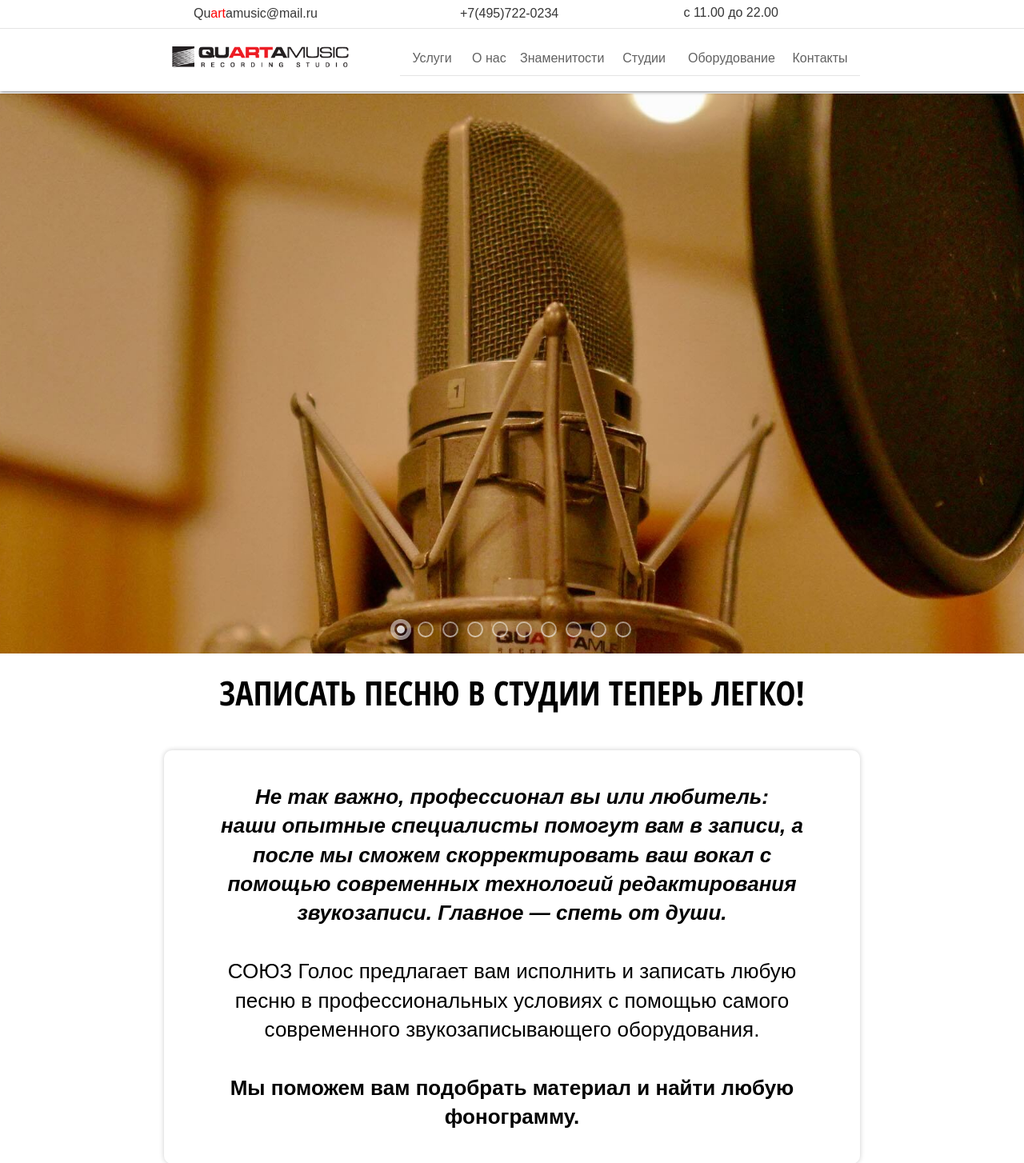
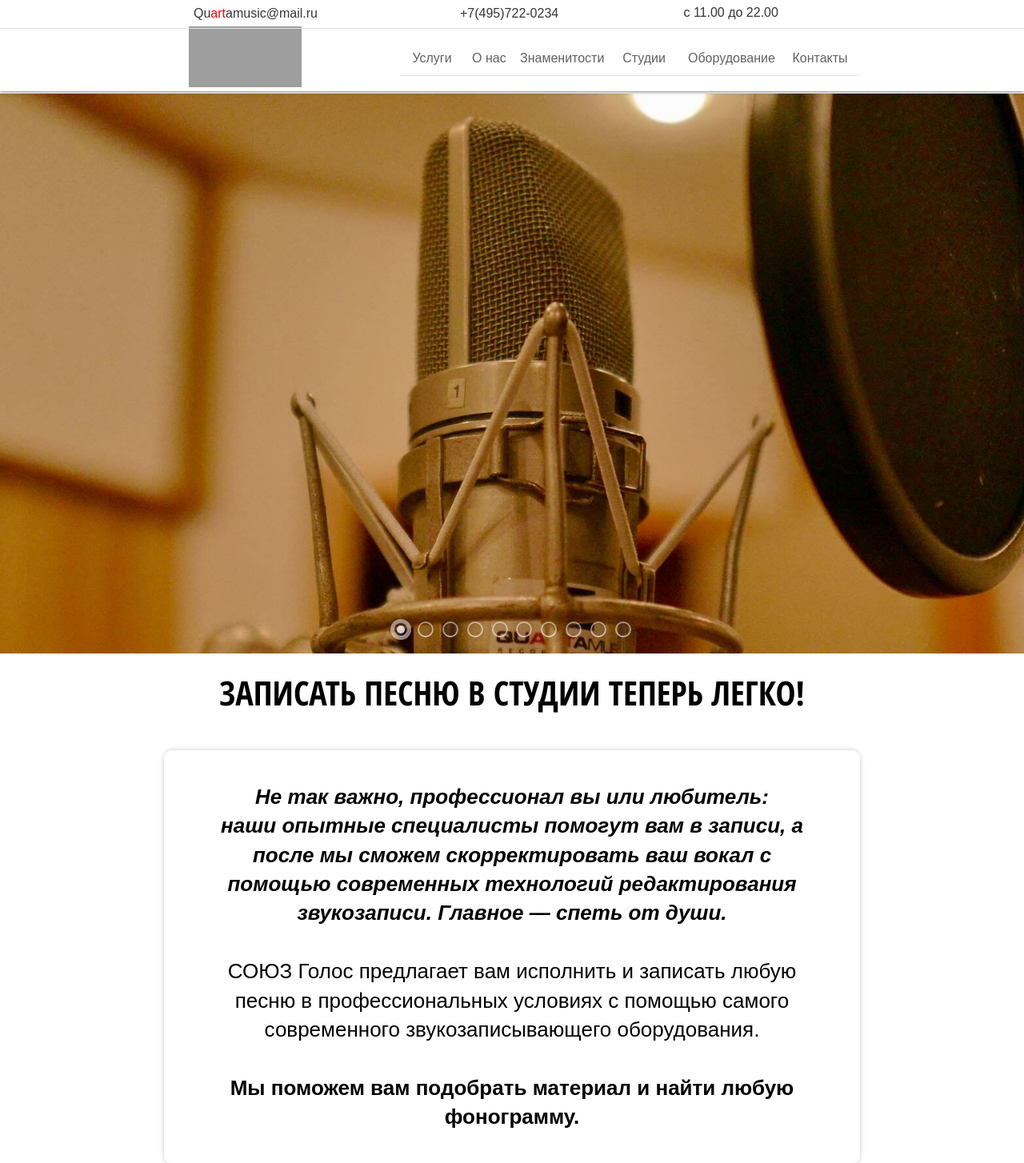
Before and after one commit to GoldGem/OchumelieRuchki, a PHP site: page / in a window 1280 px wide. Shown: the top 1454 px of the page at 80% size. Run offline with PHP 8.4, Linux system fonts and the light colour scheme; some libraries are stand-ins or nearby versions; some web fonts are replaced; grey boxes are pictures that could not be loaded.

Commit message:
add new logo

```diff
--- a/index.php
+++ b/index.php
@@ -1586,18 +1586,18 @@ $(document).ready(function () {
         <div style="width: 221px; height: 76px;left: 45px;" class="ImageButton_1" data-state="supports_opacity transition_fade   " id="i0p6st1t">
             <a href="#" onclick="return up()" target="_self" data-keep-roots="true" data-anchor="c1ruo" title="" style="width:221px;height:76px" id="i0p6st1tlink" class="ImageButton_1link">
                 <div class="ImageButton_1_correct-positioning">
-                    <wix-image style="width:221px;height:76px;top:0;left:20px" data-has-bg-scroll-effect="" data-image-info="{&quot;imageData&quot;:{&quot;alt&quot;:&quot;&quot;,&quot;type&quot;:&quot;Image&quot;,&quot;id&quot;:&quot;c_defaultImage10mm&quot;,&quot;metaData&quot;:{&quot;pageId&quot;:&quot;masterPage&quot;,&quot;isPreset&quot;:false,&quot;schemaVersion&quot;:&quot;2.0&quot;,&quot;isHidden&quot;:false},&quot;title&quot;:&quot;studiovoice_final.ai.png&quot;,&quot;uri&quot;:&quot;94c4c8_c2b5dc1c4ac8486bbb43c3aba37596f5.png&quot;,&quot;description&quot;:&quot;&quot;,&quot;width&quot;:1759,&quot;height&quot;:1007,&quot;displayMode&quot;:&quot;full&quot;},&quot;containerId&quot;:&quot;i0p6st1t&quot;,&quot;displayMode&quot;:&quot;full&quot;}" id="i0p6st1tdefaultImage" class="ImageButton_1defaultImage" data-src="https://static.wixstatic.com/media/94c4c8_c2b5dc1c4ac8486bbb43c3aba37596f5.png/v1/fill/w_133,h_76,al_c,usm_0.66_1.00_0.01/94c4c8_c2b5dc1c4ac8486bbb43c3aba37596f5.png" data-is-svg="false">
-                        <img id="i0p6st1tdefaultImageimage" style="object-position:50% 50%;width:221px;height:76px;object-fit:contain" alt="" data-type="image" itemprop="image" src="Studio_voice/94c4c8_c2b5dc1c4ac8486bbb43c3aba37596f5.png">
+                    <wix-image style="width:221px;height:76px;top:0;left:20px" data-has-bg-scroll-effect="" data-image-info="{&quot;imageData&quot;:{&quot;alt&quot;:&quot;&quot;,&quot;type&quot;:&quot;Image&quot;,&quot;id&quot;:&quot;c_defaultImage10mm&quot;,&quot;metaData&quot;:{&quot;pageId&quot;:&quot;masterPage&quot;,&quot;isPreset&quot;:false,&quot;schemaVersion&quot;:&quot;2.0&quot;,&quot;isHidden&quot;:false},&quot;title&quot;:&quot;studiovoice_final.ai.png&quot;,&quot;uri&quot;:&quot;souz_golos1.svg&quot;,&quot;description&quot;:&quot;&quot;,&quot;width&quot;:1759,&quot;height&quot;:1007,&quot;displayMode&quot;:&quot;full&quot;},&quot;containerId&quot;:&quot;i0p6st1t&quot;,&quot;displayMode&quot;:&quot;full&quot;}" id="i0p6st1tdefaultImage" class="ImageButton_1defaultImage" data-is-svg="true">
+                        <img id="i0p6st1tdefaultImageimage" style="object-position:10% 10%;width:351px;height:106px;object-fit:contain" alt="" data-type="image" itemprop="image" src="img/souz_golos1.svg">
                     </wix-image>
                 </div>
                 <div class="ImageButton_1_correct-positioning">
-                    <wix-image style="width:221px;height:76px;top:0;left:0" data-has-bg-scroll-effect="" data-image-info="{&quot;imageData&quot;:{&quot;alt&quot;:&quot;&quot;,&quot;type&quot;:&quot;Image&quot;,&quot;id&quot;:&quot;c_hoverImage4m2&quot;,&quot;metaData&quot;:{&quot;pageId&quot;:&quot;masterPage&quot;,&quot;isPreset&quot;:false,&quot;schemaVersion&quot;:&quot;2.0&quot;,&quot;isHidden&quot;:false},&quot;title&quot;:&quot;studiovoice_final.ai.png&quot;,&quot;uri&quot;:&quot;94c4c8_c2b5dc1c4ac8486bbb43c3aba37596f5.png&quot;,&quot;description&quot;:&quot;&quot;,&quot;width&quot;:1759,&quot;height&quot;:1007,&quot;displayMode&quot;:&quot;full&quot;},&quot;containerId&quot;:&quot;i0p6st1t&quot;,&quot;displayMode&quot;:&quot;full&quot;}" id="i0p6st1thoverImage" class="ImageButton_1hoverImage" data-src="https://static.wixstatic.com/media/94c4c8_c2b5dc1c4ac8486bbb43c3aba37596f5.png/v1/fill/w_133,h_76,al_c,usm_0.66_1.00_0.01/94c4c8_c2b5dc1c4ac8486bbb43c3aba37596f5.png" data-is-svg="false">
-                        <img id="i0p6st1thoverImageimage" style="object-position:50% 50%;width:221px;height:76px;object-fit:contain" alt="" data-type="image" itemprop="image" src="Studio_voice/94c4c8_c2b5dc1c4ac8486bbb43c3aba37596f5.png">
+                    <wix-image style="width:221px;height:76px;top:0;left:0" data-has-bg-scroll-effect="" data-image-info="{&quot;imageData&quot;:{&quot;alt&quot;:&quot;&quot;,&quot;type&quot;:&quot;Image&quot;,&quot;id&quot;:&quot;c_hoverImage4m2&quot;,&quot;metaData&quot;:{&quot;pageId&quot;:&quot;masterPage&quot;,&quot;isPreset&quot;:false,&quot;schemaVersion&quot;:&quot;2.0&quot;,&quot;isHidden&quot;:false},&quot;title&quot;:&quot;studiovoice_final.ai.png&quot;,&quot;uri&quot;:&quot;souz_golos1.svg&quot;,&quot;description&quot;:&quot;&quot;,&quot;width&quot;:1759,&quot;height&quot;:1007,&quot;displayMode&quot;:&quot;full&quot;},&quot;containerId&quot;:&quot;i0p6st1t&quot;,&quot;displayMode&quot;:&quot;full&quot;}" id="i0p6st1thoverImage" class="ImageButton_1hoverImage" data-is-svg="true">
+                        <img id="i0p6st1thoverImageimage" style="object-position:50% 50%;width:221px;height:76px;object-fit:contain" alt="" data-type="image" itemprop="image" src="img/souz_golos1.svg">
                     </wix-image>
                 </div>
                 <div class="ImageButton_1_correct-positioning">
-                    <wix-image style="width:221px;height:76px;top:0;left:0" data-has-bg-scroll-effect="" data-image-info="{&quot;imageData&quot;:{&quot;alt&quot;:&quot;&quot;,&quot;type&quot;:&quot;Image&quot;,&quot;id&quot;:&quot;c_activeImage1622&quot;,&quot;metaData&quot;:{&quot;pageId&quot;:&quot;masterPage&quot;,&quot;isPreset&quot;:false,&quot;schemaVersion&quot;:&quot;2.0&quot;,&quot;isHidden&quot;:false},&quot;title&quot;:&quot;studiovoice_final.ai.png&quot;,&quot;uri&quot;:&quot;94c4c8_c2b5dc1c4ac8486bbb43c3aba37596f5.png&quot;,&quot;description&quot;:&quot;&quot;,&quot;width&quot;:1759,&quot;height&quot;:1007,&quot;displayMode&quot;:&quot;full&quot;},&quot;containerId&quot;:&quot;i0p6st1t&quot;,&quot;displayMode&quot;:&quot;full&quot;}" id="i0p6st1tactiveImage" class="ImageButton_1activeImage" data-src="https://static.wixstatic.com/media/94c4c8_c2b5dc1c4ac8486bbb43c3aba37596f5.png/v1/fill/w_133,h_76,al_c,usm_0.66_1.00_0.01/94c4c8_c2b5dc1c4ac8486bbb43c3aba37596f5.png" data-is-svg="false">
-                        <img id="i0p6st1tactiveImageimage" style="object-position:50% 50%;width:221px;height:76px;object-fit:contain" alt="" data-type="image" itemprop="image" src="Studio_voice/94c4c8_c2b5dc1c4ac8486bbb43c3aba37596f5.png">
+                    <wix-image style="width:221px;height:76px;top:0;left:0" data-has-bg-scroll-effect="" data-image-info="{&quot;imageData&quot;:{&quot;alt&quot;:&quot;&quot;,&quot;type&quot;:&quot;Image&quot;,&quot;id&quot;:&quot;c_activeImage1622&quot;,&quot;metaData&quot;:{&quot;pageId&quot;:&quot;masterPage&quot;,&quot;isPreset&quot;:false,&quot;schemaVersion&quot;:&quot;2.0&quot;,&quot;isHidden&quot;:false},&quot;title&quot;:&quot;studiovoice_final.ai.png&quot;,&quot;uri&quot;:&quot;souz_golos1.svg&quot;,&quot;description&quot;:&quot;&quot;,&quot;width&quot;:1759,&quot;height&quot;:1007,&quot;displayMode&quot;:&quot;full&quot;},&quot;containerId&quot;:&quot;i0p6st1t&quot;,&quot;displayMode&quot;:&quot;full&quot;}" id="i0p6st1tactiveImage" class="ImageButton_1activeImage" data-is-svg="true">
+                        <img id="i0p6st1tactiveImageimage" style="object-position:50% 50%;width:221px;height:76px;object-fit:contain" alt="" data-type="image" itemprop="image" src="img/souz_golos1.svg">
                     </wix-image>
                 </div>
             </a>
```
Also changed, not shown: img/souz_golos1.svg (added).
